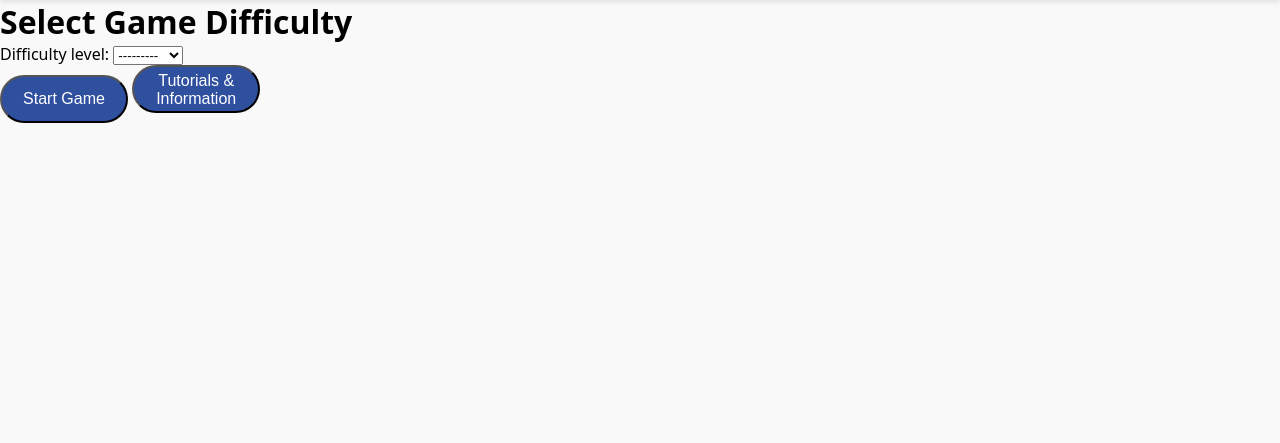
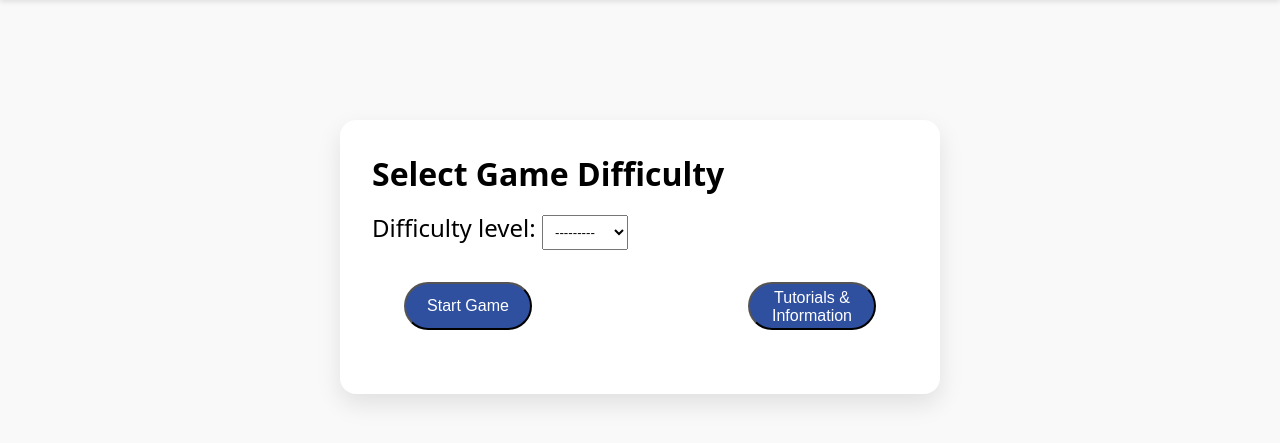
Before and after one commit to nilese1/Email-Spam-Detection-Game, a Django app: page /game/create/ in a window 1280 px wide. Shown: the part 65-508 px from the top of the page. Run offline with Django 5.2, Linux system fonts and the light colour scheme; a user stored in the database is signed in.

Commit message:
updated stylesheet for game/create

```diff
--- a/game/static/game/css/style.css
+++ b/game/static/game/css/style.css
@@ -56,7 +56,7 @@ button {
   margin-right: 0.5rem;
 }
 
-form {
+.spam-button-form {
   display: flex;
   justify-content: flex-end;
   flex-direction: column;
@@ -73,3 +73,39 @@ form {
   font-weight: bold;
   margin-right: 0.5rem;
 }
+
+.difficulty-selection {
+  display: flex;
+  max-width: 600px;
+  margin: 120px auto;
+  padding: 2rem;
+  background: #ffffff;
+  box-shadow: 0 10px 25px rgba(0, 0, 0, 0.1);
+  border-radius: 1rem;
+  flex-direction: column;
+}
+
+.difficulty-buttons {
+  display: flex;
+  justify-content: space-between;
+  padding: 2rem;
+}
+
+.difficulty-header {
+  justify-content: center;
+}
+
+p {
+  margin-top: 1rem;
+  font-size: 1.5rem;
+}
+
+select {
+  padding: 0.5rem;
+}
+
+.difficulty-form {
+  display: flex;
+  justify-content: space-between;
+  flex-direction: column;
+}
--- a/game/templates/game/game_detail.html
+++ b/game/templates/game/game_detail.html
@@ -27,7 +27,7 @@
                 <span class="score-label">Score:</span>
                 <span class="score-amount"> {{game.score}}</span>
             </div>
-            <form method="post">
+            <form method="post" class="spam-button-form">
                 {% csrf_token %}
                 <button class="spambutton" type="submit" name="action" value="spam">Spam</button>
                 <button class="notspambutton" type="submit" name="action" value="not_spam">Not Spam</button>
--- a/game/templates/game/start_game.html
+++ b/game/templates/game/start_game.html
@@ -1,10 +1,23 @@
 {% extends 'base.html' %}
+
+{% load static %}
+
+{% block extra_css %}
+
+<link rel="stylesheet" href = "{% static 'game/css/style.css'%}">
+{% endblock %}
+
+
 {% block content %}
-    <h1>Select Game Difficulty</h1>
-    <form method="post">
-        {% csrf_token %}
-        {{ form.as_p }}
-        <button type="submit">Start Game</button>
-        <button onclick="location.href='/tutorial/topics'">Tutorials & Information</button>
-    </form>
+    <div class="difficulty-selection">
+        <h1 class="difficulty-header">Select Game Difficulty</h1>
+        <form method="post" class="difficulty-form">
+            {% csrf_token %}
+            {{ form.as_p }}
+            <div class="difficulty-buttons">
+                <button type="submit">Start Game</button>
+                <button onclick="location.href='/tutorial/topics'">Tutorials & Information</button>
+            </div>
+        </form>
+    </div>
 {% endblock %}
```
Also changed, not shown: db.sqlite3.
